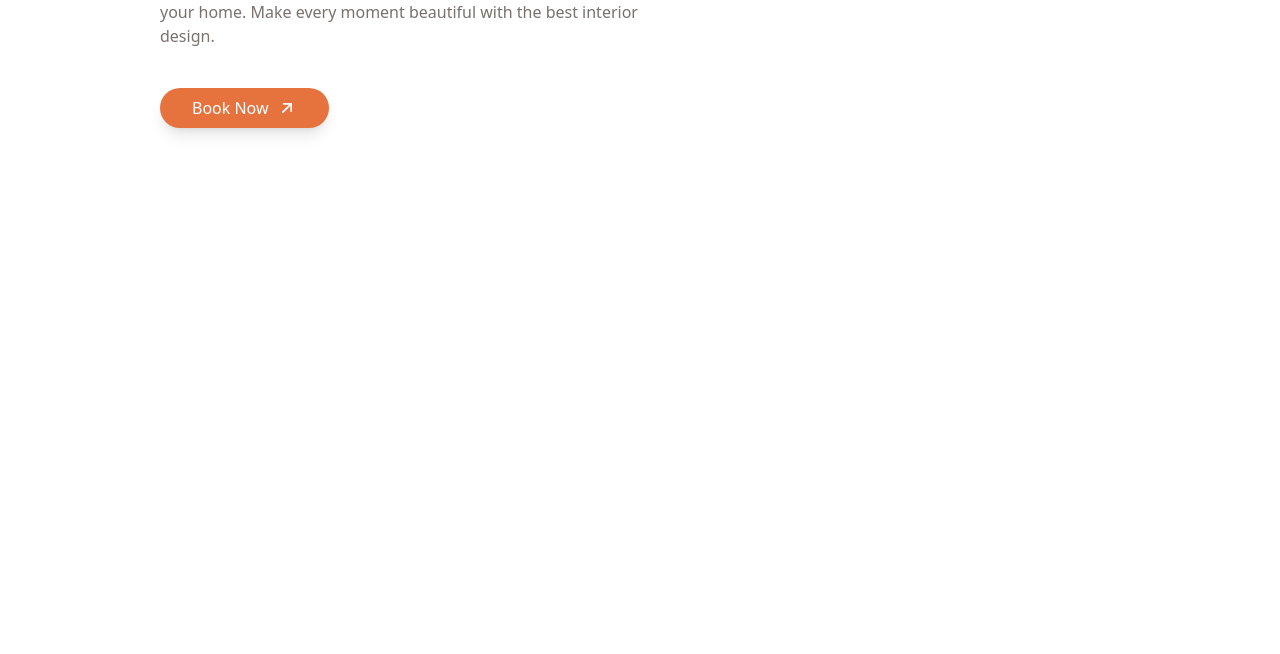
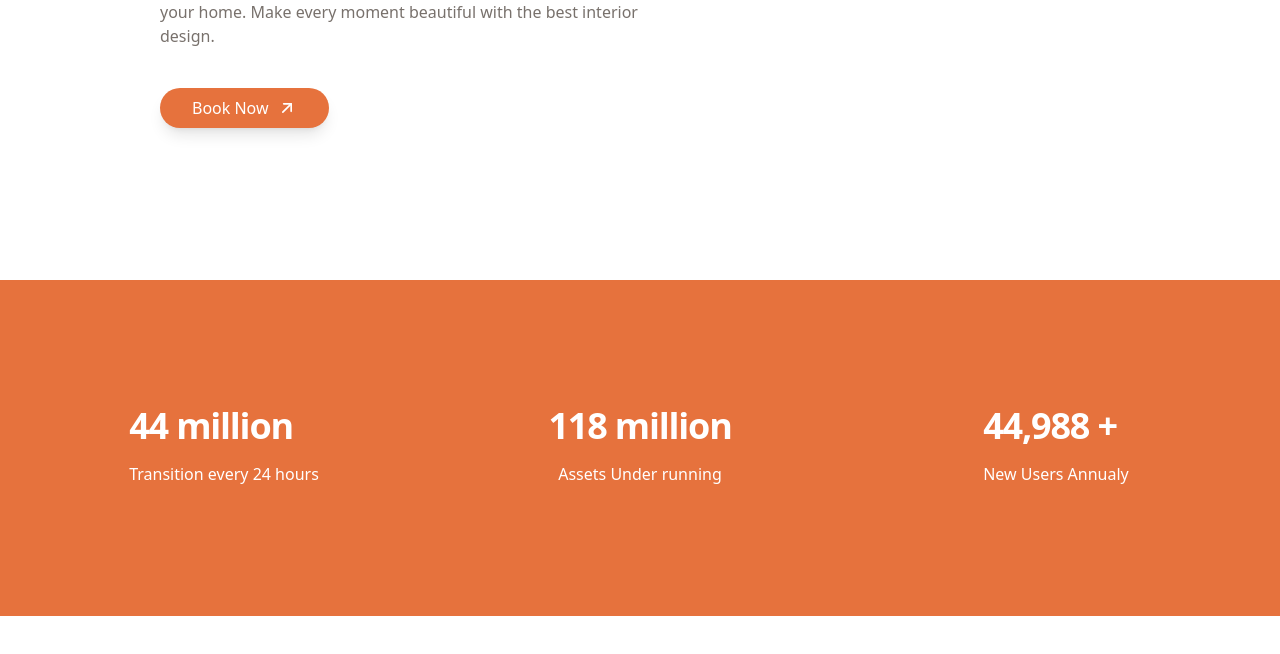
Before and after one commit to Mahradtangestani/interior-design, a Next.js app: page / in a window 1280 px wide. Shown: the part 636-1290 px from the top of the page. Built offline with nearby package versions, Linux system fonts and the light colour scheme.

Commit message:
CompanySection added

```diff
--- a/app/page.js
+++ b/app/page.js
@@ -1,3 +1,4 @@
+import CompanySection from "../components/CompanySection";
 import HeroSection from "../components/HeroSection";
 
 
@@ -5,6 +6,7 @@
   return (
     <>
       <HeroSection/>
+      <CompanySection/>
     </>
   );
 }
--- /dev/null
+++ b/components/Badge.jsx
@@ -0,0 +1,26 @@
+"use client"
+
+import CountUp from "react-countup"
+
+
+
+
+const Badge = ({
+    containerStyles,
+    endCountNum,
+    endCountText
+
+})=>{
+    return (
+        <div className={`${containerStyles}`}>
+           <div className="flex items-center gap-x-2">
+               <div className="text-4xl leading-none font-bold">
+                <CountUp end={endCountNum} delay={1} duration={7}/>
+                {endCountText}
+               </div>
+           </div>
+        </div>
+    )
+}
+
+export default Badge
--- /dev/null
+++ b/components/CompanySection.jsx
@@ -0,0 +1,64 @@
+"use client"
+
+import { desVariants, tagVariants, titleVariants } from "../utils/animation";
+import Badge from "./Badge";
+import {motion} from "framer-motion"
+
+
+const CompanySection = ()=>{
+    return (
+        <div className="bg-primary dark:bg-tertiary py-24 sm:py-32">
+            <div className="mx-auto max-w-7xl px-6 lg:px-8">
+                <dl className="grid grid-cols-1 gap-x-8 gap-y-16 text-center lg:grid-cols-3">
+                    <motion.div
+                    initial="offscreen"
+                    whileInView={"onscreen"}
+                    variants={titleVariants}
+                    className="mx-auto flex flex-col max-w-xs gap-y-4">
+                        <dt className="text-white leading-7">
+                            Transition every 24 hours
+                        </dt>
+                        <dd className="order-first text-3xl font-semibold tracking-tight text-white sm:text-5xl">
+                            <Badge
+                            endCountNum={44}
+                            endCountText={" million"}
+                            />
+                        </dd>
+                    </motion.div>
+                    <motion.div
+                    initial="offscreen"
+                    whileInView={"onscreen"}
+                    variants={tagVariants}
+                    className="mx-auto flex flex-col max-w-xs gap-y-4">
+                        <dt className="text-white leading-7">
+                             Assets Under running
+                        </dt>
+                        <dd className="order-first text-3xl font-semibold tracking-tight text-white sm:text-5xl">
+                            <Badge
+                            endCountNum={119}
+                            endCountText={" million"}
+                            />
+                        </dd>
+                    </motion.div>
+                    <motion.div
+                    initial="offscreen"
+                    whileInView={"onscreen"}
+                    variants={desVariants}
+                    className="mx-auto flex flex-col max-w-xs gap-y-4">
+                        <dt className="text-white leading-7">
+                             New Users Annualy
+                        </dt>
+                        <dd className="order-first text-3xl font-semibold tracking-tight text-white sm:text-5xl">
+                            <Badge
+                            endCountNum={45000}
+                            endCountText={" +"}
+                            />
+                        </dd>
+                    </motion.div>
+                </dl>
+            </div>
+        </div>
+    )
+}
+
+export default CompanySection;
```
